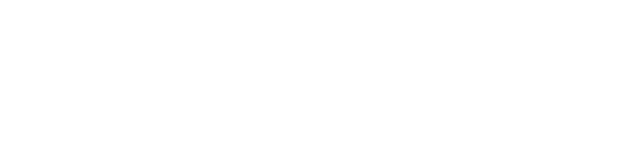
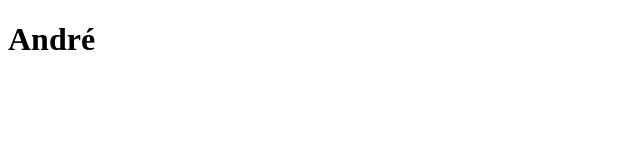
Before and after one commit to Andre-S-S/trabalho-qualidade, a plain HTML site: page index.html in a window 1280 px wide. Shown: the whole page, without its empty margins (0-640 px from the left). Drawn offline with Linux system fonts and the light colour scheme.

Commit message:
commit andre

```diff
--- a/index.html
+++ b/index.html
@@ -7,6 +7,6 @@
     <title>Document</title>
 </head>
 <body>
-
+    <h1>André</h1>
 </body>
 </html>
```
